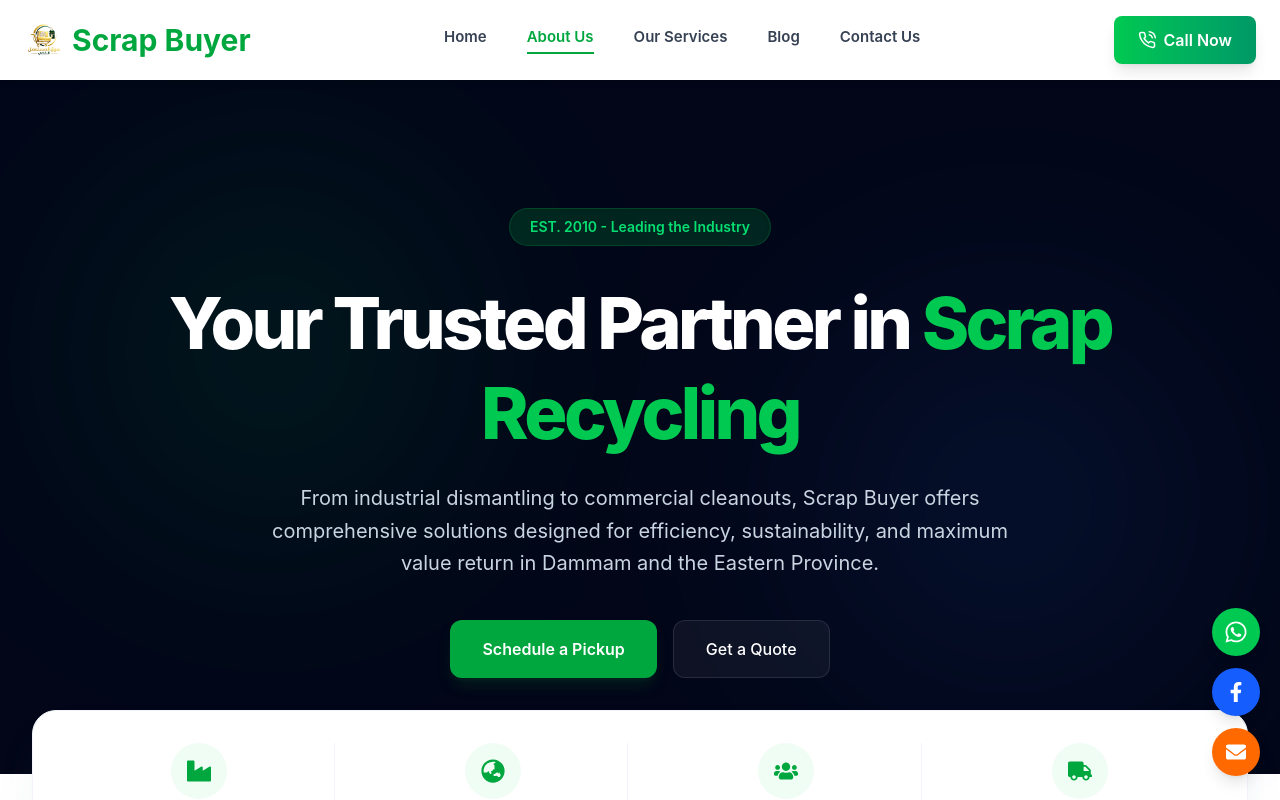
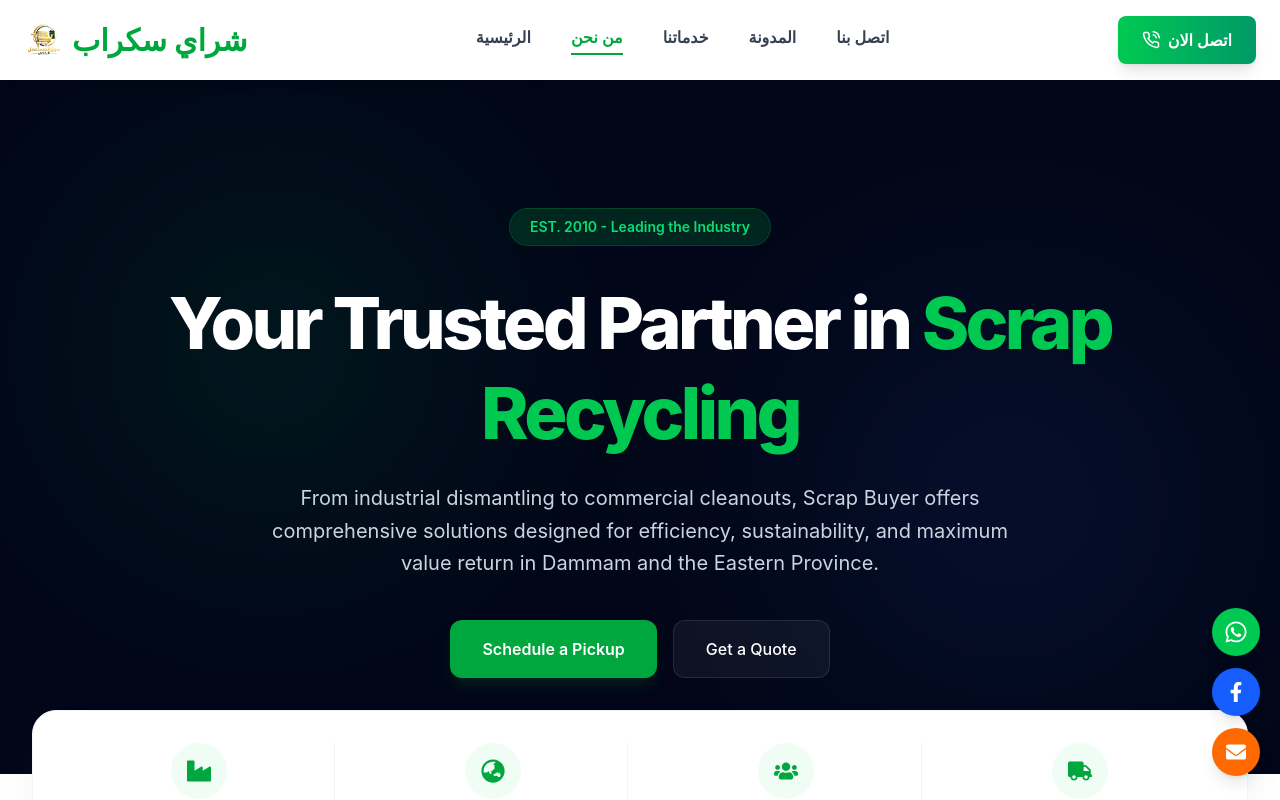
Before and after one commit to shadin2010/Business-Website, a React (Vite) app: page /about in a window 1280 px wide. Shown: the top 800 px of the page. Built offline with nearby package versions, Linux system fonts and the light colour scheme.

Commit message:
googlemapsection page created and home input that page and navbar translate arabic

```diff
--- a/src/Components/Navbar.jsx
+++ b/src/Components/Navbar.jsx
@@ -5,11 +5,11 @@
 import logo from '../Image/logo.png';
 
 const navLinks = [
-  { name: "Home", path: "/" },
-  { name: "About Us", path: "/about" },
-  { name: "Our Services", path: "/services" },
-  { name: "Blog", path: "/blog" },
-  { name: "Contact Us", path: "/contact us" },
+  { name: "الرئيسية", path: "/" },
+  { name: "من نحن", path: "/about" },
+  { name: "خدماتنا", path: "/services" },
+  { name: "المدونة", path: "/blog" },
+  { name: "اتصل بنا", path: "/contact us" },
 ];
 
 const Navbar = () => {
@@ -23,7 +23,7 @@
         <div className="cursor-pointer">
             <a href="/" className="flex items-center gap-2">
                 <img src={logo} alt="Scrap Buyer Logo" className="h-10 w-auto object-contain" />
-                <span className="text-2xl sm:text-3xl font-bold text-green-600">Scrap Buyer</span>
+                <span className="text-2xl sm:text-3xl font-bold text-green-600">شراي سكراب</span>
             </a>
         </div>
 
@@ -34,7 +34,7 @@
               key={item.path}
               to={item.path}
               className={({ isActive }) =>
-                `relative pb-1 text-[15px] font-semibold transition-all duration-300 ${
+                `relative pb-1 text-[16px] font-semibold transition-all duration-300 ${
                   isActive
                     ? "text-green-600 border-b-2 border-green-600"
                     : "text-gray-700 border-b-2 border-transparent hover:text-green-600 hover:border-green-600"
@@ -52,7 +52,7 @@
           className="hidden md:flex items-center gap-2 rounded-lg bg-gradient-to-r from-green-500 to-emerald-600 px-6 py-3 font-semibold text-white shadow-lg transition-all duration-300 hover:-translate-y-1 hover:scale-105 hover:shadow-xl active:scale-95 cursor-pointer"
         >
           <FiPhoneCall className="text-lg" />
-          Call Now
+          اتصل الان
         </a>
 
         {/* Mobile Menu Button */}
@@ -89,7 +89,7 @@
             className="w-full flex items-center justify-center gap-2 rounded-lg bg-gradient-to-r from-green-500 to-emerald-600 py-3 font-semibold text-white shadow-md cursor-pointer"
           >
             <FiPhoneCall />
-            Call Now
+            اتصل الان
           </a>
         </div>
       </div>
--- /dev/null
+++ b/src/HomePages.jsx/GoogleMapSection.jsx
@@ -0,0 +1,50 @@
+import React, { useEffect } from 'react';
+import AOS from "aos";
+import "aos/dist/aos.css";
+
+const GoogleMapSection = () => {
+    useEffect(() => {
+        AOS.init({
+            duration: 800,
+            once: true,
+        });
+    }, []);
+
+    return (
+        <div className="w-full bg-white py-12 px-4 sm:px-6 lg:px-8">
+            <div className="max-w-7xl mx-auto">
+
+                {/* Section Title with Fade Down Animation */}
+                <div
+                    className="mb-8 text-center"
+                    data-aos="fade-down"
+                    data-aos-duration="1000"
+                >
+                    <h2 className="text-3xl sm:text-4xl font-bold text-slate-800">موقعنا على الخريطة</h2>
+                    <p className="text-slate-600 mt-2">تفضل بزيارتنا أو تواصل معنا في موقعنا بالدمام</p>
+                </div>
+
+                {/* Map Container with Zoom/Fade Up Animation */}
+                <div
+                    className="w-full h-[400px] sm:h-[450px] rounded-2xl overflow-hidden shadow-lg border border-slate-200"
+                    data-aos="fade-up"
+                    data-aos-duration="1200"
+                >
+                    <iframe
+                        title="Dammam Location Map"
+                        src="https://www.google.com/maps/embed?pb=!1m18!1m12!1m3!1d14316.634674068593!2d50.1031124!3d26.4207138!2m3!1f0!2f0!3f0!3m2!1i1024!2i768!4f13.1!3m3!1m2!1s0x3e49ff7a5ae232dd%3A0x81f08f515e7ca3de!2sDammam%2C%20Saudi%20Arabia!5e0!3m2!1sen!2sbd!4v1650000000000!5m2!1sen!2sbd"
+                        width="100%"
+                        height="100%"
+                        style={{ border: 0 }}
+                        allowFullScreen=""
+                        loading="lazy"
+                        referrerPolicy="no-referrer-when-downgrade">
+                    </iframe>
+                </div>
+
+            </div>
+        </div>
+    );
+};
+
+export default GoogleMapSection;
--- a/src/Pages/Home.jsx
+++ b/src/Pages/Home.jsx
@@ -3,6 +3,7 @@
 import ServiceCard from '../HomePages.jsx/ServiceCard';
 import ProductCard from '../HomePages.jsx/ProductCard';
 import HomeAbout from '../HomePages.jsx/HomeAbout';
+import GoogleMapSection from '../HomePages.jsx/GoogleMapSection';
 
 
 
@@ -22,6 +23,7 @@
     <ServiceCard/>
     <ProductCard/>
     <HomeAbout/>
+    <GoogleMapSection/>
 
 
 
```
